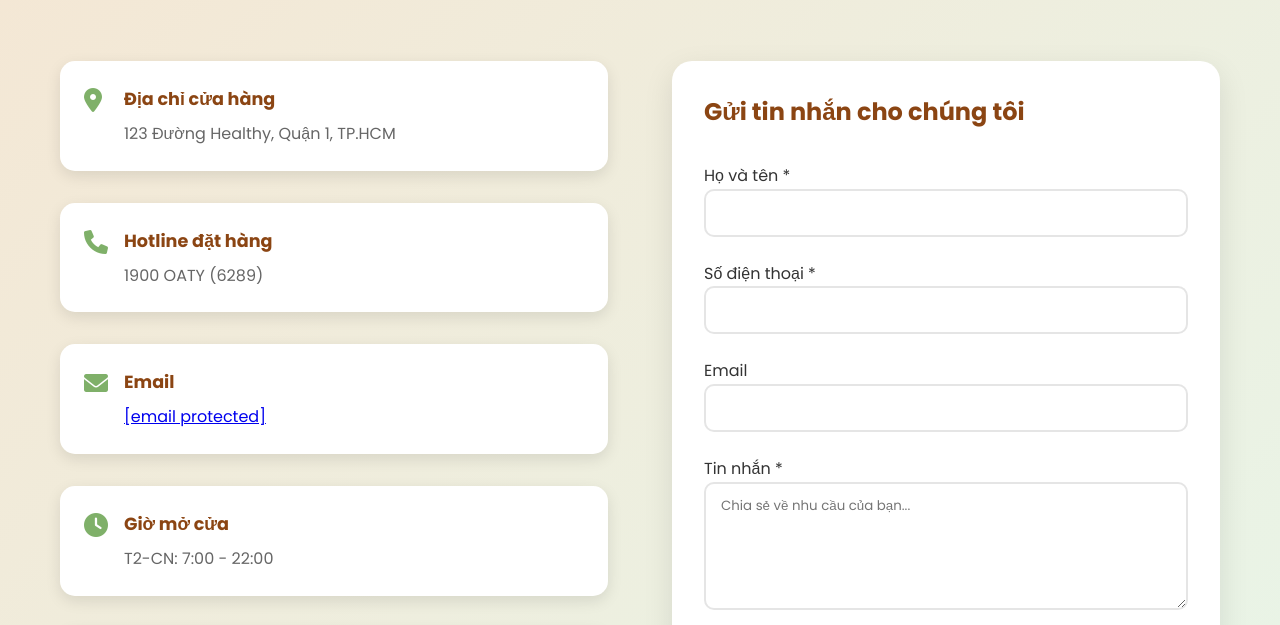
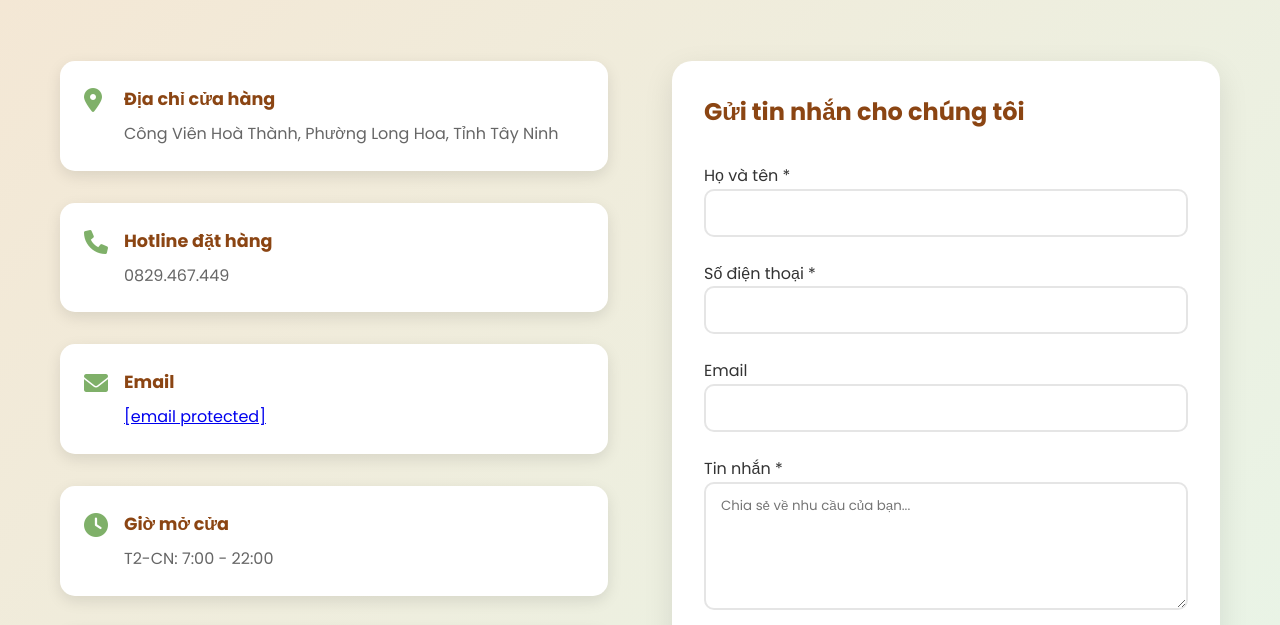
Before and after one commit to jakovile-max/oatycha-website, a plain HTML site: page index.html in a window 1280 px wide. Shown: the part 4112-4737 px from the top of the page. Drawn offline with Linux system fonts and the light colour scheme.

Commit message:
"Update contact info - Tây Ninh address"

```diff
--- a/index.html
+++ b/index.html
@@ -257,7 +257,7 @@
                         <i class="fas fa-map-marker-alt"></i>
                         <div>
                             <h3>Địa chỉ cửa hàng</h3>
-                            <p>123 Đường Healthy, Quận 1, TP.HCM</p>
+                            <p>Công Viên Hoà Thành, Phường Long Hoa, Tỉnh Tây Ninh</p>
                         </div>
                     </div>
 
@@ -265,7 +265,7 @@
                         <i class="fas fa-phone"></i>
                         <div>
                             <h3>Hotline đặt hàng</h3>
-                            <p>1900 OATY (6289)</p>
+                            <p>0829.467.449</p>
                         </div>
                     </div>
 
@@ -273,7 +273,7 @@
                         <i class="fas fa-envelope"></i>
                         <div>
                             <h3>Email</h3>
-                            <p><a href="/cdn-cgi/l/email-protection" class="__cf_email__" data-cfemail="6e060b0202012e010f1a170d060f400d0103">[email&#160;protected]</a></p>
+                            <p><a href="/cdn-cgi/l/email-protection" class="__cf_email__" data-cfemail="2e414f5a574d464f03464b4f425a46571c1e1c1b6e49434f4742004d4143">[email&#160;protected]</a></p>
                         </div>
                     </div>
 
```
